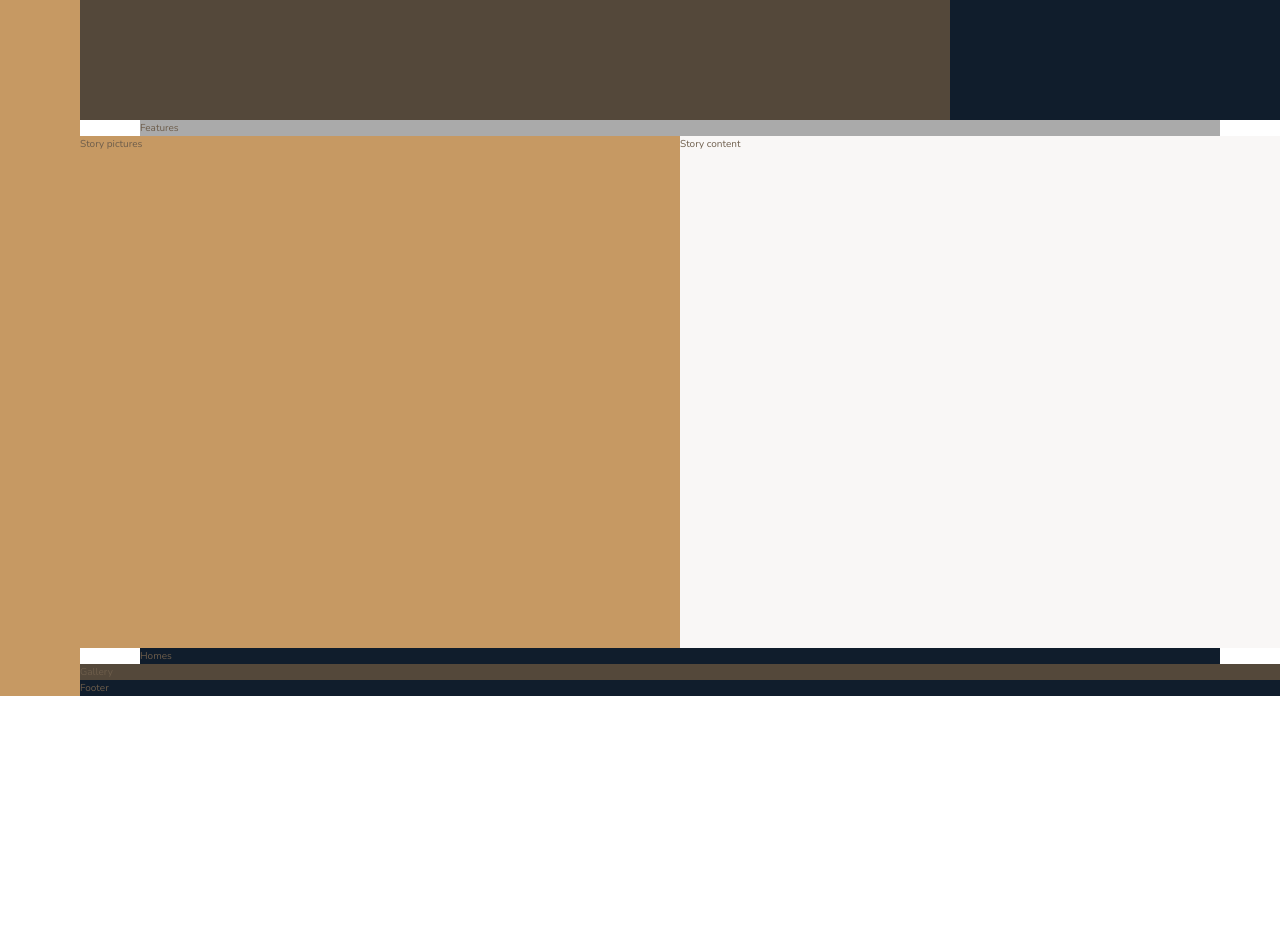
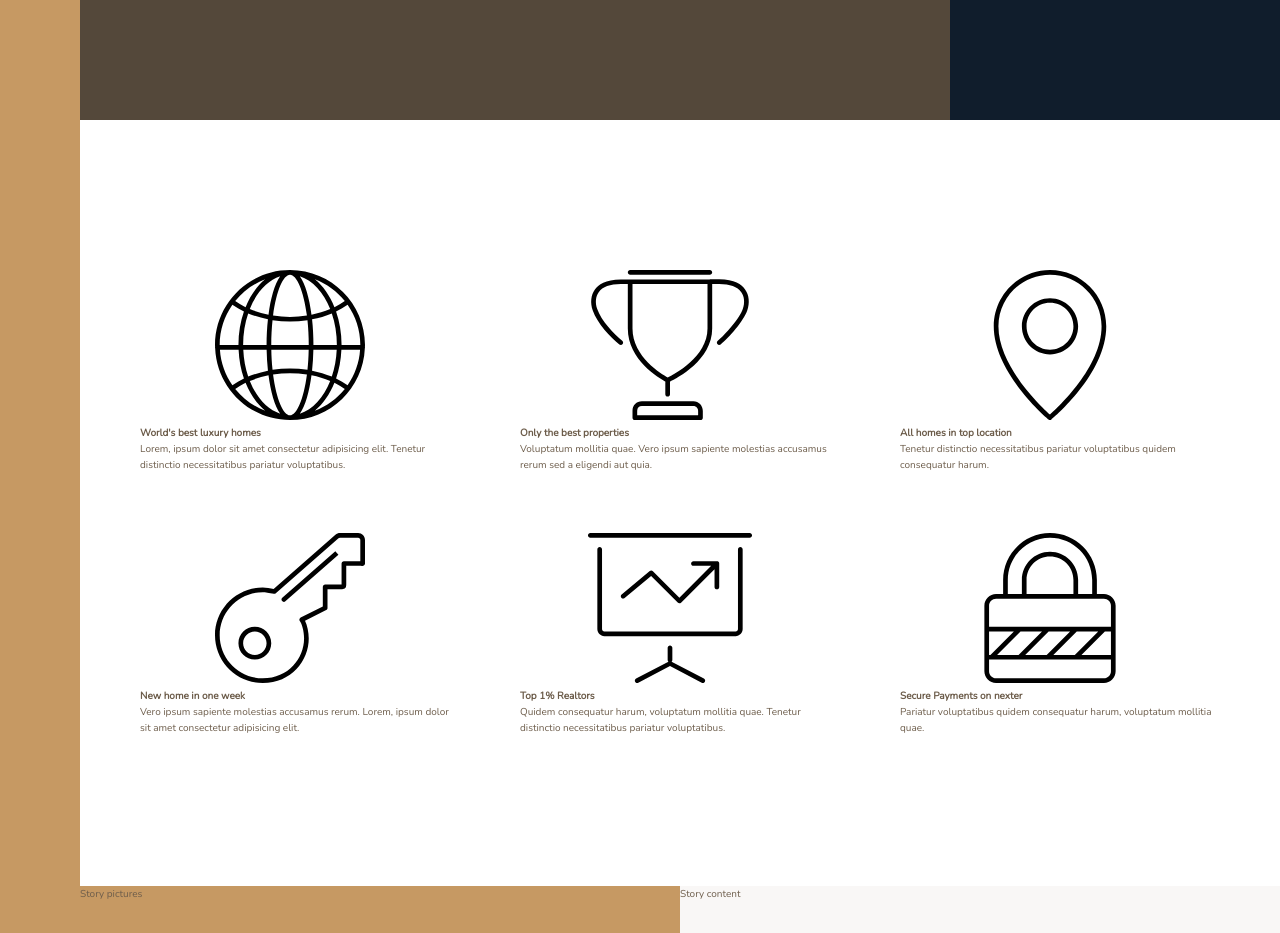
Before and after one commit to amritpoudel11/NexterProject, a website: page index.html in a window 1280 px wide. Shown: the part 520-1453 px from the top of the page. Before the commit the page ends 1216 px from the top, so only its background shows below. Drawn offline with nearby package versions, Linux system fonts and the light colour scheme.

Commit message:
add markup and grid layout to the features section

```diff
--- a/index.html
+++ b/index.html
@@ -22,7 +22,60 @@
             Top 3 Realtors
         </div>
         <section class="features">
-            Features
+            <div class="feature">
+                <svg class="feature__icon">
+                    <use xlink:href="img/sprite.svg#icon-global"></use>
+                </svg>
+                <h4 class="heading-4">World's best luxury homes</h4>
+                <p class="feature__text">
+                    Lorem, ipsum dolor sit amet consectetur adipisicing elit. Tenetur distinctio necessitatibus pariatur voluptatibus.
+                </p>
+            </div>
+            <div class="feature">
+                <svg class="feature__icon">
+                    <use xlink:href="img/sprite.svg#icon-trophy"></use>
+                </svg>
+                <h4 class="heading-4">Only the best properties</h4>
+                <p class="feature__text">
+                    Voluptatum mollitia quae. Vero ipsum sapiente molestias accusamus rerum sed a eligendi aut quia.
+                </p>
+            </div>
+            <div class="feature">
+                <svg class="feature__icon">
+                    <use xlink:href="img/sprite.svg#icon-map-pin"></use>
+                </svg>
+                <h4 class="heading-4">All homes in top location</h4>
+                <p class="feature__text">
+                    Tenetur distinctio necessitatibus pariatur voluptatibus quidem consequatur harum.
+                </p>
+            </div>
+            <div class="feature">
+                <svg class="feature__icon">
+                    <use xlink:href="img/sprite.svg#icon-key"></use>
+                </svg>
+                <h4 class="heading-4">New home in one week</h4>
+                <p class="feature__text">
+                    Vero ipsum sapiente molestias accusamus rerum. Lorem, ipsum dolor sit amet consectetur adipisicing elit.
+                </p>
+            </div>
+            <div class="feature">
+                <svg class="feature__icon">
+                    <use xlink:href="img/sprite.svg#icon-presentation"></use>
+                </svg>
+                <h4 class="heading-4">Top 1% Realtors</h4>
+                <p class="feature__text">
+                    Quidem consequatur harum, voluptatum mollitia quae. Tenetur distinctio necessitatibus pariatur voluptatibus.
+                </p>
+            </div>
+            <div class="feature">
+                <svg class="feature__icon">
+                    <use xlink:href="img/sprite.svg#icon-lock"></use>
+                </svg>
+                <h4 class="heading-4">Secure Payments on nexter</h4>
+                <p class="feature__text">
+                    Pariatur voluptatibus quidem consequatur harum, voluptatum mollitia quae.
+                </p>
+            </div>
         </section>
         <div class="story__pictures">
             Story pictures
--- a/sass/_features.scss
+++ b/sass/_features.scss
@@ -1,4 +1,10 @@
 .features{
-    background-color: $color-grey-light-2;
     grid-column: center-start / center-end;
+
+    margin: 15rem 0;
+
+    display: grid;
+    grid-template-columns: repeat(3, 1fr);
+    grid-gap : 6rem;
+
 }
```
Also changed, not shown: css/style.css.
